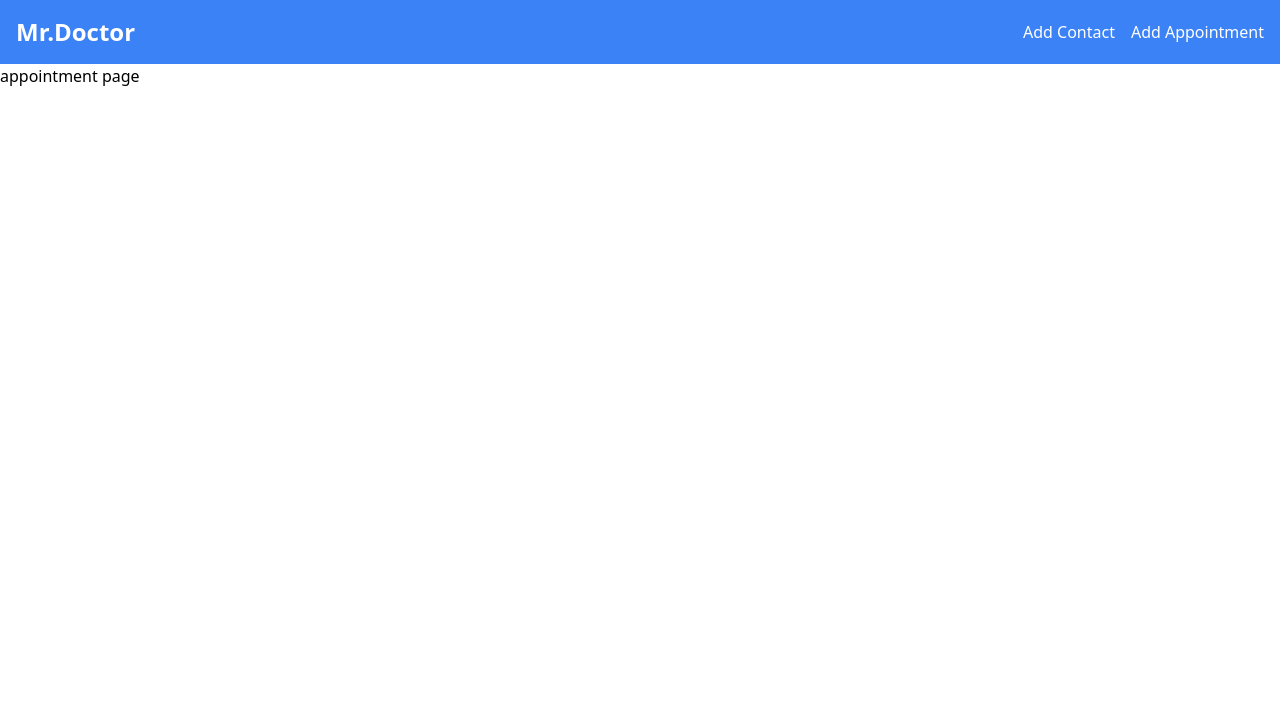
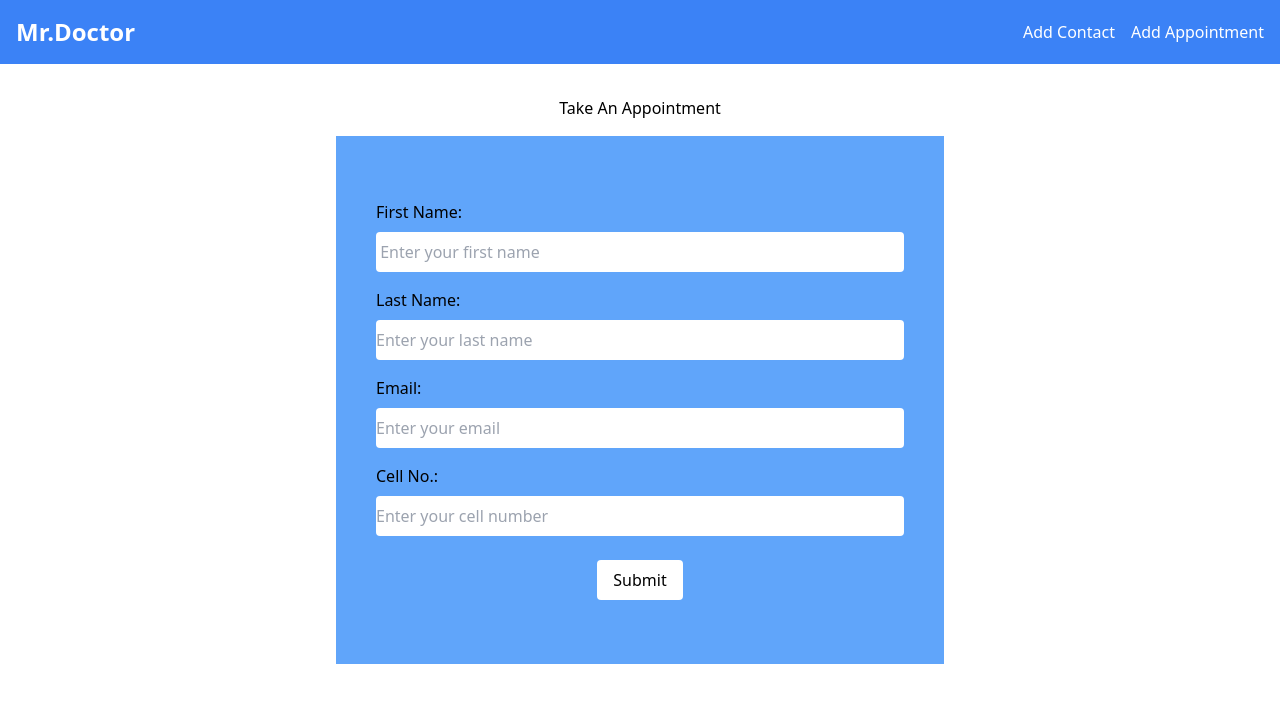
Before and after one commit to rashidkarim11/appointment, a React (Create React App) app: page / in a window 1280 px wide. Shown: the top 702 px of the page. Built offline with nearby package versions, Linux system fonts and the light colour scheme.

Commit message:
This is updated appointment form

```diff
--- a/src/pages/appointmentPage/index.js
+++ b/src/pages/appointmentPage/index.js
@@ -1,5 +1,65 @@
+import React from "react";
+
 function AppointmentPage() {
-  return <div className="App">appointment page</div>;
+  return (
+    <div className="px-8 mt-8 text-[poppins]">
+      <h1 className="text-center">Take An Appointment </h1>
+
+      <form className="bg-blue-400 py-10 mx-auto text-center mt-4 border-none border-gray-700 sm:w-3/4 md:w-2/4 lg:w-5/4 py-16">
+        <div className="mb-4 flex flex-col px-10">
+          <label  className="text-left">
+            First Name:
+          </label>
+          <input
+            type="text"
+            placeholder=" Enter your first name"
+            required
+            className="border-none rounded border-gray-700 py-2 mt-2"
+          />
+        </div>
+        <div className="mb-4 flex flex-col px-10">
+          <label className="text-left">
+            Last Name:
+          </label>
+          <input
+            type="text"
+            placeholder="Enter your last name"
+            required
+            className="border-none rounded border-gray-700 py-2 mt-2"
+
+          />
+        </div>
+        <div className="mb-4 flex flex-col px-10">
+          <label className="text-left">
+            Email:
+            </label>
+          <input
+            type="email"
+            placeholder="Enter your email"
+            required
+            className="border-none rounded border-gray-700 py-2 mt-2"
+          />
+        </div>
+        <div className="mb-4 flex flex-col px-10">
+          <label className="text-left">
+            Cell No.:
+            </label>
+          <input
+            type="number"
+            placeholder="Enter your cell number"
+            required
+            className="border-none rounded border-gray-700 py-2 mt-2"
+          />
+        </div>
+        <button
+          type="submit"
+          className="border-none bg-white rounded border-gray-700 px-4 py-2 mt-2"
+        >
+          Submit
+        </button>
+      </form>
+    </div>
+  );
 }
 
 export default AppointmentPage;
--- a/src/routes/index.js
+++ b/src/routes/index.js
@@ -1,5 +1,5 @@
 import {
-  Outlet,
+  // Outlet,
   Route,
   RouterProvider,
   createBrowserRouter,
@@ -14,7 +14,7 @@ export const AppRouter = () => {
       router={createBrowserRouter(
         createRoutesFromElements(
           <Route>
-            <Route element={<AppointmentPage />} path="/" />
+            <Route element={<AppointmentPage  />} path="/" />
             <Route element={<ContactPage />} path="/contact" />
           </Route>
         )
```
Also changed, not shown: src/component/header/code/index.js (added, +22 -0 lines).
